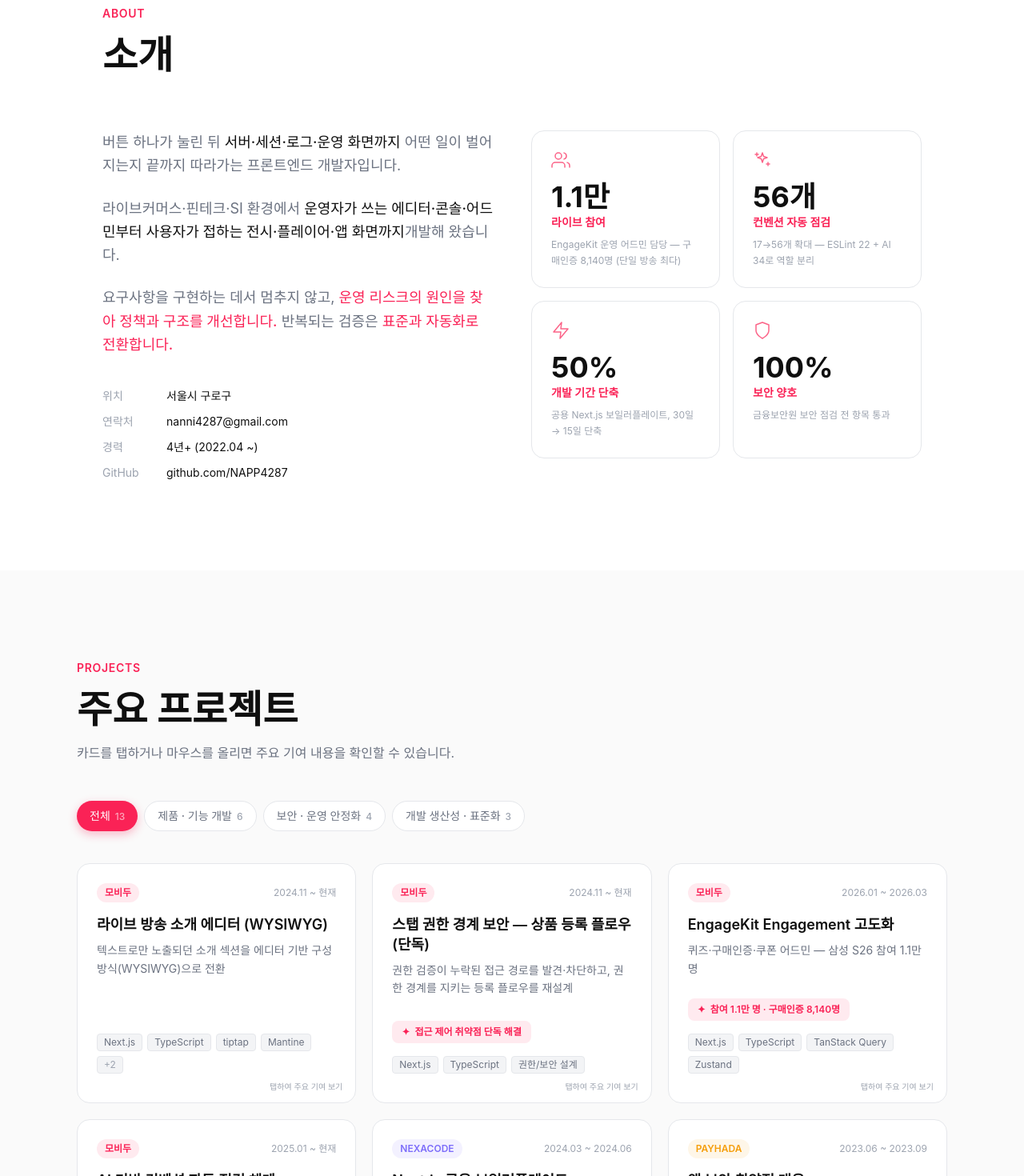
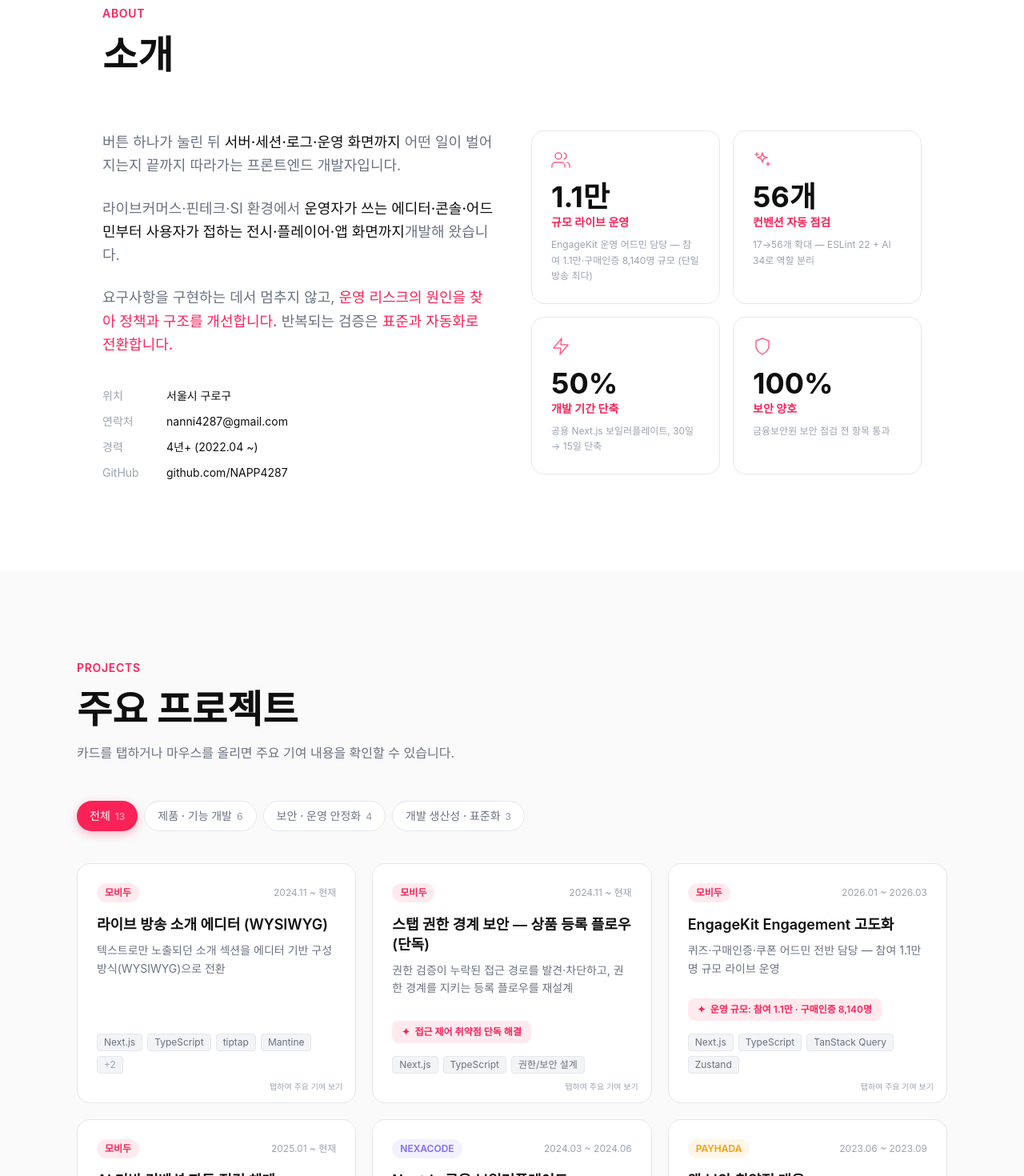
Before and after one commit to NAPP4287/ina-eun-portfolio, a React (Vite) app: page / in a window 1280 px wide. Shown: the part 905-2375 px from the top of the page at 80% size. Built offline with nearby package versions, Linux system fonts and the light colour scheme; a web font is replaced by a local one.

Commit message:
프로젝트 설명 변경

```diff
--- a/src/data/projects.ts
+++ b/src/data/projects.ts
@@ -13,7 +13,7 @@ export const projects: Project[] = [
     period: '2024.11 ~ 현재',
     highlights: [
       '툴바 업로드만 허용(붙여넣기·드래그 차단), 확장자·Content-Type·용량(1MB) 검증 후 S3 업로드 → CloudFront URL 본문 삽입',
-      'onUpdate에서 HTML 바이트를 계산해 한도 초과 입력을 자동 undo, 한도 진입 시 토스트 1회 발화 (ref 미러링으로 클로저 최신값 문제 해결)',
+      '용량 한도를 저장 시점에 막지 않고 입력 시점에 자동 복구 — 초과분은 즉시 undo, 안내는 진입 시 1회만 노출해 작성 흐름을 끊지 않음 (onUpdate 바이트 계산 · ref 미러링으로 클로저 최신값 이슈 해결)',
       'CDN JSON/inline 데이터 hydration 시 onUpdate↔hydration 무한 루프를 1회 주입으로 제어',
     ],
     isHighlight: true,
@@ -69,31 +69,31 @@ export const projects: Project[] = [
   {
     id: 'showroom',
     title: '쇼룸 B2B 전시 솔루션',
-    description: '고객사 맞춤형 라이브커머스 전시 페이지 — 삼성닷컴 등 적용',
+    description: '고객사 맞춤형 라이브커머스 전시 위젯 — 삼성닷컴 등에 임베드 적용',
     detail:
-      '고객사마다 브랜드 톤과 전시 방식이 달라 하나의 고정된 전시 페이지로는 대응 불가. 고객사가 자사 스타일에 맞게 커스텀하는 B2B 임베드형 쇼룸 서비스를 개발.',
+      '고객사마다 브랜드 톤과 전시 방식이 달라 하나의 고정된 전시 페이지로는 대응 불가. 고객사가 자사 스타일에 맞게 커스텀하는 B2B 임베드형 쇼룸 서비스를 개발. (여러 도메인으로 구성된 프로젝트 중 쇼룸 설정(마스터)·실시간 미리보기·배너 그룹 영역 담당)',
     techStack: ['Next.js', 'TypeScript', 'iframe postMessage', '@hello-pangea/dnd'],
     category: 'product',
     company: '모비두',
     period: '2024.11 ~ 현재',
     metrics: '10개 파트너사 사용 중',
     highlights: [
+      '담당 영역: 쇼룸 설정(마스터)·실시간 미리보기·배너 그룹 — 삼성닷컴 등 고객사 페이지에는 이 어드민으로 구성된 전시 영역이 임베드됨',
       'postMessage 브릿지로 콘텐츠·테마 변경을 iframe 미리보기에 실시간 반영 (크로스 프레임 통신)',
-      '배너 그룹 드래그 순서 변경, 공개상태(대기/공개/비공개)에 따른 삭제·정렬 제약 등 운영 규칙 반영',
-      '삼성전자 공식몰(삼성닷컴) 등 고객사 전시 페이지 적용, 현재 10개 파트너사가 사용 중',
+      '배너 그룹 드래그 순서 변경, 공개상태(대기/공개/비공개)에 따른 삭제·정렬 제약 등 운영 규칙 반영, 현재 10개 파트너사 사용 중',
     ],
   },
   {
     id: 'engagekit',
     title: 'EngageKit Engagement 고도화',
-    description: '퀴즈·구매인증·쿠폰 어드민 — 삼성 S26 참여 1.1만 명',
+    description: '퀴즈·구매인증·쿠폰 어드민 전반 담당 — 참여 1.1만 명 규모 라이브 운영',
     detail:
-      '삼성 갤럭시 S26 시리즈 사전구매 라이브에서 EngageKit 참여자 1.1만 명, 구매인증 참여 8,140명(단일 방송 기준 최다 참여 기록) 달성. 운영자가 이벤트를 설정·운영하는 어드민/콘솔 전반 담당.',
+      '운영자가 퀴즈·구매인증·쿠폰 이벤트를 설정·운영하는 어드민/콘솔 전반을 담당. 이 어드민으로 운영한 삼성 갤럭시 S26 시리즈 사전구매 라이브가 EngageKit 참여 1.1만 명, 구매인증 8,140명(단일 방송 기준 최다)을 기록.',
     techStack: ['Next.js', 'TypeScript', 'TanStack Query', 'Zustand'],
     category: 'product',
     company: '모비두',
     period: '2026.01 ~ 2026.03',
-    metrics: '참여 1.1만 명 · 구매인증 8,140명',
+    metrics: '운영 규모: 참여 1.1만 · 구매인증 8,140명',
     highlights: [
       '퀴즈·구매인증·쿠폰 3종 어드민 전체 설계·개발',
       '비회원 참여 시 전화번호·이메일 수집 등 참여 조건 처리',
@@ -132,7 +132,7 @@ export const projects: Project[] = [
     highlights: [
       '"정형 가능한 규칙은 ESLint, 맥락 판단은 AI"로 역할 분리',
       'pre-commit·commit-msg·pre-push 훅으로 lint·타입 체크·커밋 포맷 자동 강제',
-      'fixture 기반 모델별 검출 정확도·비용 실측, 비용 42% 절감 모델 도입',
+      '동일 fixture로 모델별 검출률·비용 실측 → 검출 손실 없이 42% 저비용 모델 선택 (데이터 기반 의사결정)',
     ],
     isHighlight: true,
   },
@@ -226,8 +226,8 @@ export const keyAchievements: KeyAchievement[] = [
   {
     id: 'samsung-engage',
     number: '1.1만',
-    unit: '라이브 참여',
-    description: 'EngageKit 운영 어드민 담당 — 구매인증 8,140명 (단일 방송 최다)',
+    unit: '규모 라이브 운영',
+    description: 'EngageKit 운영 어드민 담당 — 참여 1.1만·구매인증 8,140명 규모 (단일 방송 최다)',
     icon: 'users',
   },
   {
```
